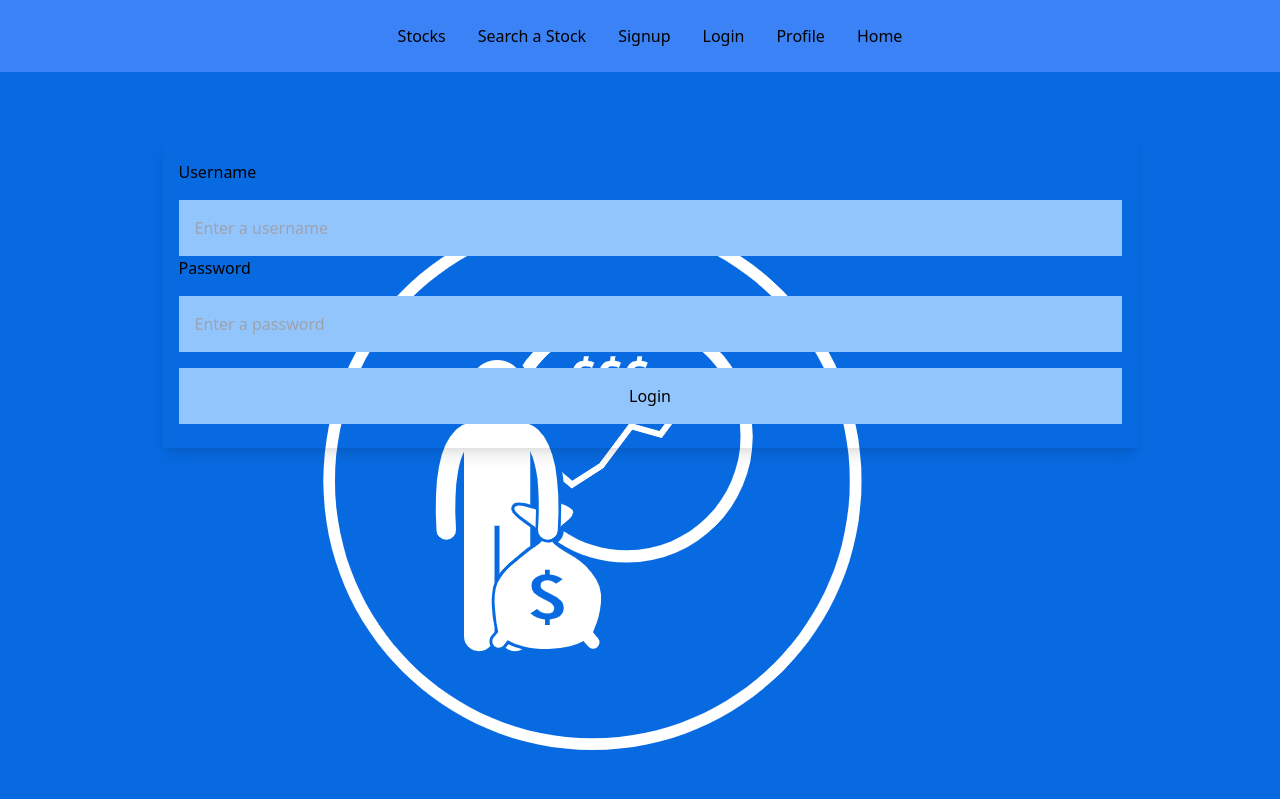
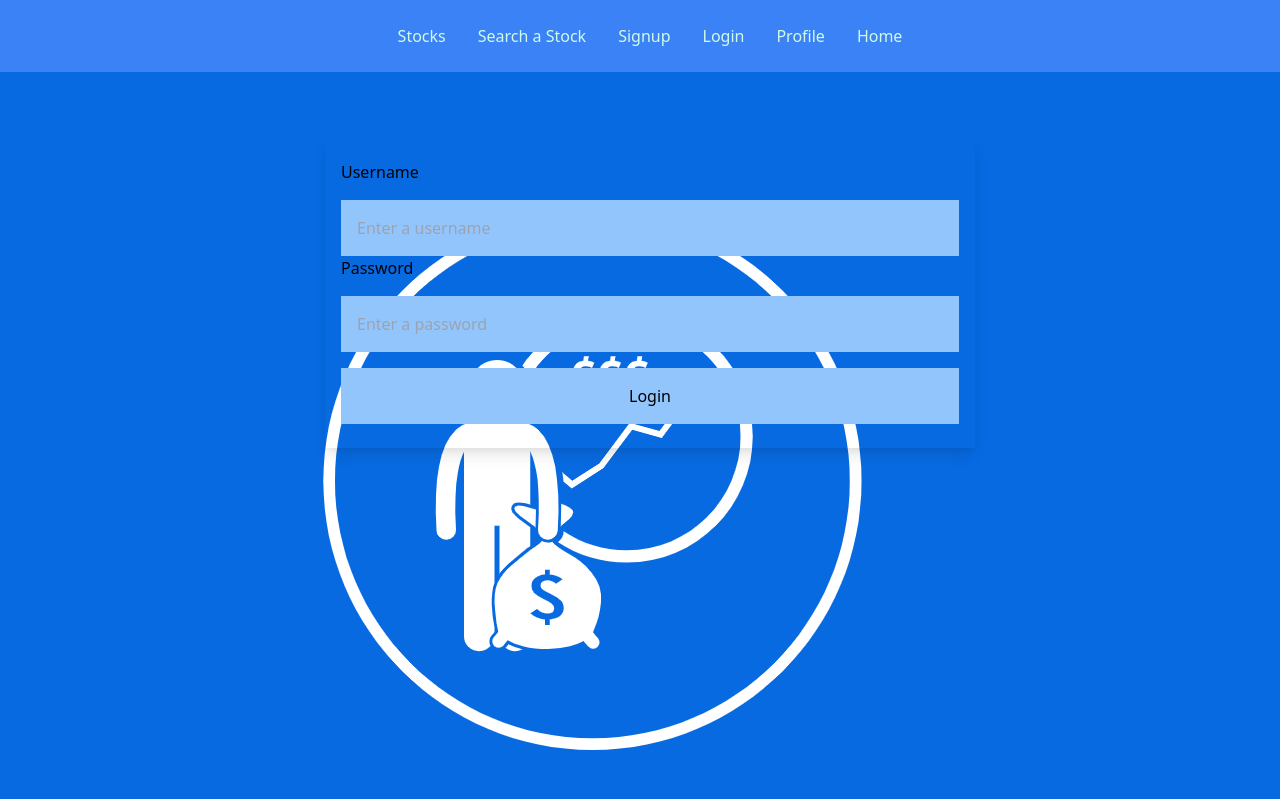
Before and after one commit to CoderJay06/stocks-chaser-frontend, a React (Create React App) app: page /login in a window 1280 px wide. Shown: the top 799 px of the page. Built offline with nearby package versions, Linux system fonts and the light colour scheme.

Commit message:
Modify login form, logout, and navbar width styling

```diff
--- a/src/components/LoginForm.js
+++ b/src/components/LoginForm.js
@@ -45,7 +45,7 @@ class LoginForm extends Component {
              // redirect to user profile if logged in
             :
             <div>
-               <form className="max-w-6xl w-3/4 mx-auto mt-16 shadow-lg px-4 py-6"
+               <form className="max-w-6xl w-2/4 mx-auto mt-16 shadow-lg px-4 py-6"
                      onSubmit={this.handleOnSubmit}>
                   <label htmlFor="username">Username</label>
                   <input name="username"
--- a/src/components/Logout.js
+++ b/src/components/Logout.js
@@ -10,7 +10,7 @@ const Logout = ({user, dispatchFetchLogout, dispatchRemovePortfolio}) => {
    return (
       <div>
          <button
-            className="w-half p-4 bg-blue-300 mt-4 hover:bg-blue-400 transition-all duration-200"
+            className="w-2/4 p-4 bg-blue-300 mt-4 hover:bg-blue-400 transition-all duration-200"
             onClick={() => handleOnClick(user)}
          >
          Logout
--- a/src/components/Navbar.js
+++ b/src/components/Navbar.js
@@ -14,7 +14,7 @@ import {
  export const Navbar = () => {
     return (
       <Router>
-         <nav className="text-center bg-blue-500 text-black-100 p-4">
+         <nav className="text-center bg-blue-500 text-green-100 p-4">
             <NavLink
                className="inline-block px-4 py-2"
                exact to="/stocks">
```
